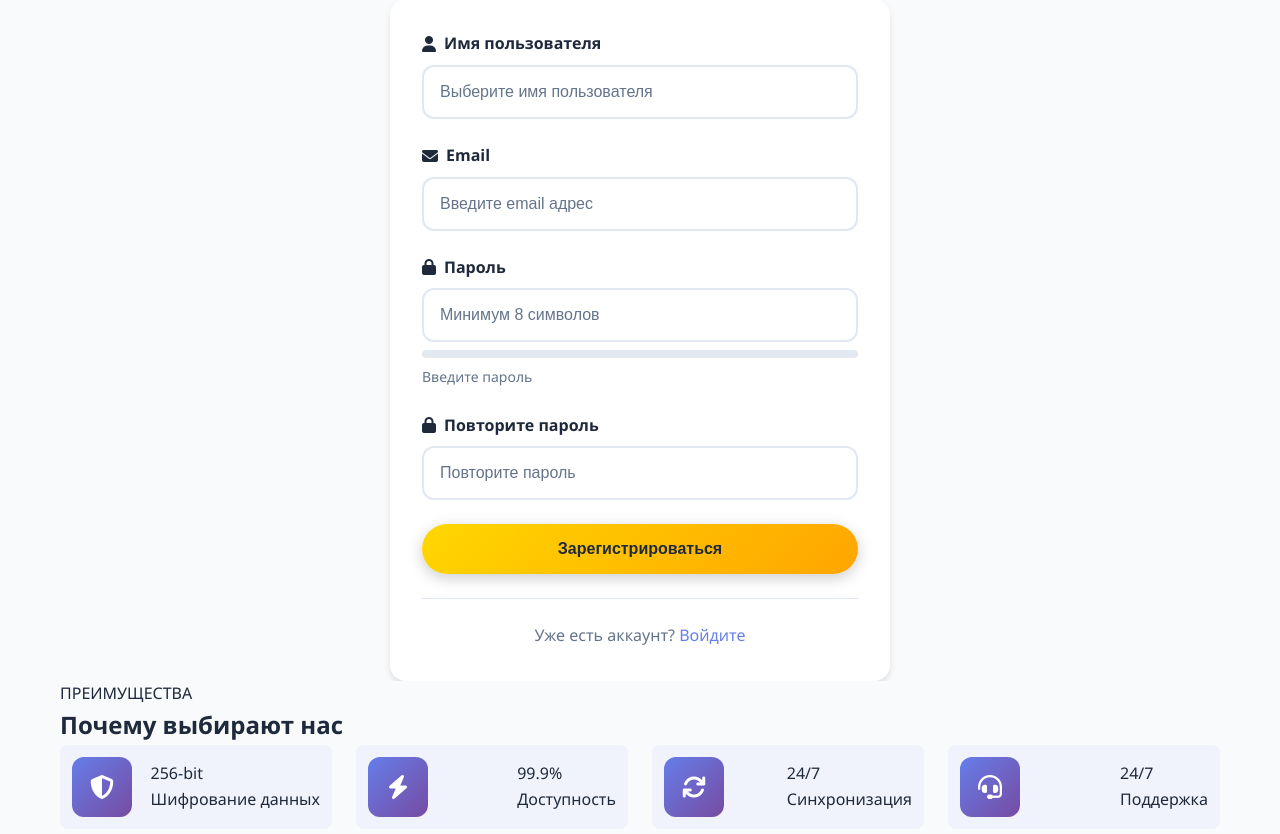
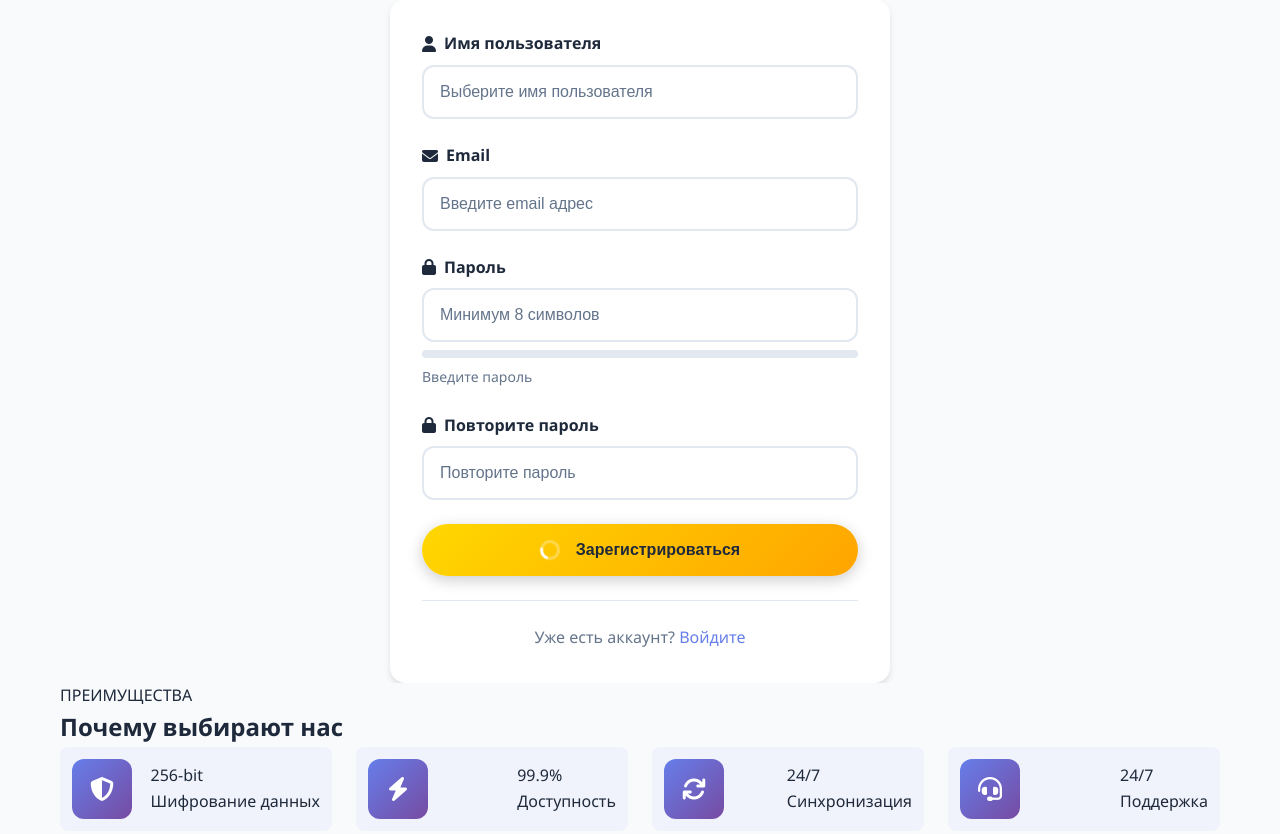
Before and after one commit to QuadDarv1ne/flask_auth_app_new, a Flask app: page /register in a window 1280 px wide. Shown: the part 571-1405 px from the top of the page. Run offline with Flask 3, Linux system fonts and the light colour scheme; some libraries are stand-ins or nearby versions.

Commit message:
modified:   templates/auth/login.html 	modified:   templates/auth/register.html

```diff
--- a/templates/auth/login.html
+++ b/templates/auth/login.html
@@ -73,7 +73,10 @@
                 </div>
 
                 <div class="form-group">
-                    {{ form.submit(class="btn-modern btn-primary-modern btn-block") }}
+                    <button type="submit" class="btn-modern btn-primary-modern btn-block">
+                                            <span class="loading-spinner"></span>
+                                            <span class="btn-text">{{ form.submit.label.text }}</span>
+                                        </button>
                 </div>
 
                 <div class="auth-footer">
--- a/templates/auth/register.html
+++ b/templates/auth/register.html
@@ -102,7 +102,10 @@
                 </div>
 
                 <div class="form-group">
-                    {{ form.submit(class="btn-modern btn-primary-modern btn-block") }}
+                    <button type="submit" class="btn-modern btn-primary-modern btn-block">
+                                            <span class="loading-spinner"></span>
+                                            <span class="btn-text">{{ form.submit.label.text }}</span>
+                                        </button>
                 </div>
 
                 <div class="auth-footer">
```
